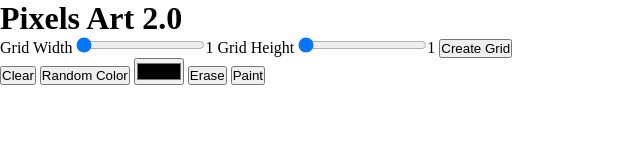
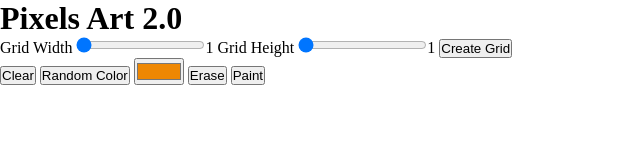
Before and after one commit to lucaslangsch/pixels-art-2, a website built with Vite: page index.html in a window 1280 px wide. Both pictures are taken after a click on the button "Random Color". Shown: the full height of the page, 0-640 px from the left. Built offline with nearby package versions, Linux system fonts and the light colour scheme.

Commit message:
adiciona a funcionalidade de cores aleatórias

```diff
--- a/index.html
+++ b/index.html
@@ -23,7 +23,7 @@
       </div>
       <div id="paint-options">
         <button id="clear-grid">Clear</button>
-        <button>Random Color</button>
+        <button id="random-color">Random Color</button>
         <input type="color" name="select-color" id="select-color">
         <button id="erase-grid" value=0>Erase</button>
         <button id="paint-grid" value=0>Paint</button>
--- a/src/main.js
+++ b/src/main.js
@@ -9,6 +9,8 @@ const paintSelected = document.getElementById('select-color');
 const btnPaintGrid = document.getElementById('paint-grid');
 const btnEraseGrid = document.getElementById('erase-grid');
 const btnClearGrid = document.getElementById('clear-grid');
+const btnRandomColor = document.getElementById('random-color');
+const baseHex = 16;
 
 // Funções
 
@@ -86,3 +88,20 @@ btnClearGrid.addEventListener('click', () => {
     divRow[index].style.backgroundColor = 'white';
   }
 });
+
+// Função auxiliar que transforma um número rgb em hex
+const valueToHex = (c) => {
+  const hex = c.toString(baseHex);
+  if (hex.length === 1) {
+    return `0${hex}`;
+  }
+  return hex;
+};
+const rgbToHex = (r, g, b) => (valueToHex(r) + valueToHex(g) + valueToHex(b));
+
+btnRandomColor.addEventListener('click', () => {
+  const r = Math.floor(Math.random() * 255);
+  const g = Math.floor(Math.random() * 255);
+  const b = Math.floor(Math.random() * 255);
+  paintSelected.value = `#${rgbToHex(r, g, b)}`;
+});
--- a/style.css
+++ b/style.css
@@ -6,6 +6,7 @@
 
 #grid-main {
   display: flex;
+  background-color: #ff00;
 }
 
 /* #div-col {
```
